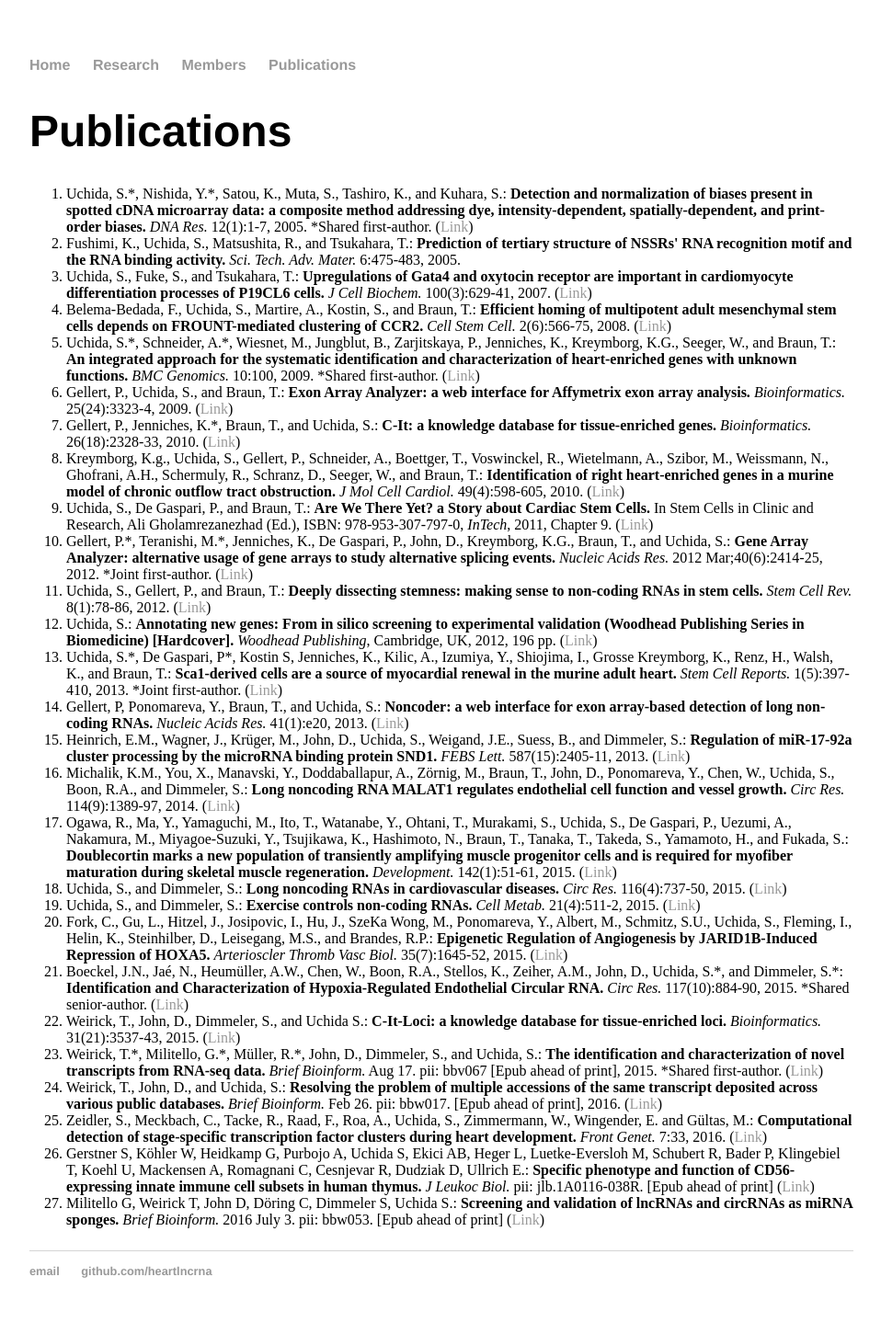
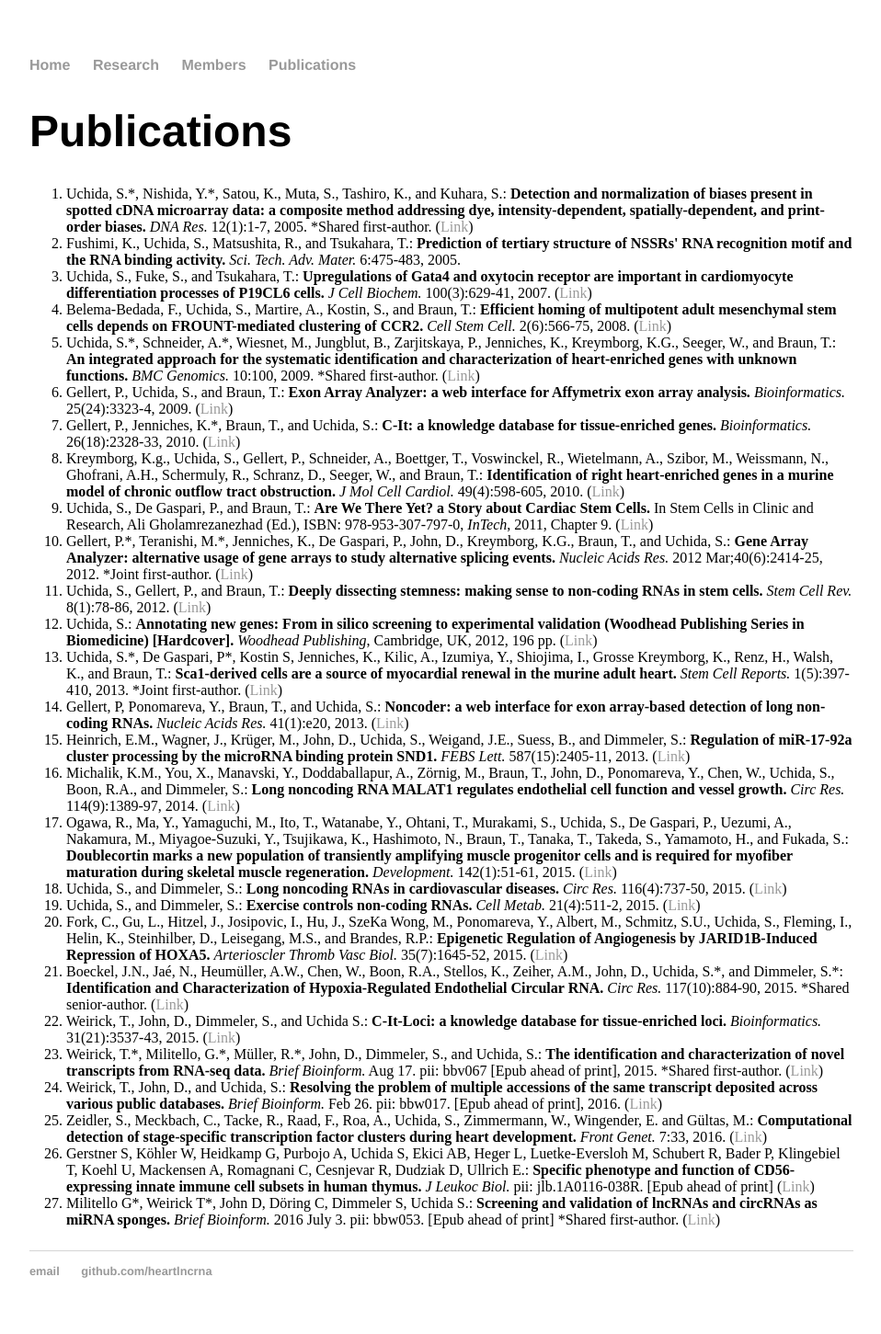
Before and after one commit to heartlncrna/heartlncrna.github.io, a Jekyll site: the page publications/pub_list.html, which Jekyll copies as it is, in a window 1280 px wide. Shown: the whole page at 92% size, without its empty margins (160-1118 px from the left). Built offline with Jekyll 4.4.1, drawn with Linux system fonts in a browser that asks for light colours.

Commit message:
Update pub_list.html

```diff
--- a/publications/pub_list.html
+++ b/publications/pub_list.html
@@ -52,7 +52,7 @@
 				<li>Weirick, T., John, D., and Uchida, S.: <b>Resolving the problem of multiple accessions of the same transcript deposited across various public databases.</b> <i>Brief Bioinform.</i> Feb 26. pii: bbw017. [Epub ahead of print], 2016. (<a href="http://bib.oxfordjournals.org/content/early/2016/02/20/bib.bbw017.abstract"><span class="ptHyperlink">Link</span></a>)</li>
 				<li>Zeidler, S., Meckbach, C., Tacke, R., Raad, F., Roa, A., Uchida, S., Zimmermann, W., Wingender, E. and Gültas, M.: <b>Computational detection of stage-specific transcription factor clusters during heart development.</b> <i>Front Genet.</i> 7:33, 2016. (<a href="http://journal.frontiersin.org/article/10.3389/fgene.2016.00033/full"><span class="ptHyperlink">Link</span></a>)</li>
 				<li>Gerstner S, Köhler W, Heidkamp G, Purbojo A, Uchida S, Ekici AB, Heger L, Luetke-Eversloh M, Schubert R, Bader P, Klingebiel T, Koehl U, Mackensen A, Romagnani C, Cesnjevar R, Dudziak D, Ullrich E.: <b>Specific phenotype and function of CD56-expressing innate immune cell subsets in human thymus.</b> <i>J Leukoc Biol.</i> pii: jlb.1A0116-038R. [Epub ahead of print] (<a href="http://www.jleukbio.org/content/early/2016/06/28/jlb.1A0116-038R.abstract"><span class="ptHyperlink">Link</span></a>)</li>
-				<li>Militello G, Weirick T, John D, Döring C, Dimmeler S, Uchida S.: <b>Screening and validation of lncRNAs and circRNAs as miRNA sponges.</b> <i>Brief Bioinform.</i> 2016 July 3. pii: bbw053. [Epub ahead of print] (<a href="http://bib.oxfordjournals.org/content/early/2016/07/02/bib.bbw053.abstract"><span class="ptHyperlink">Link</span></a>)</li>
+				<li>Militello G*, Weirick T*, John D, Döring C, Dimmeler S, Uchida S.: <b>Screening and validation of lncRNAs and circRNAs as miRNA sponges.</b> <i>Brief Bioinform.</i> 2016 July 3. pii: bbw053. [Epub ahead of print] *Shared first-author. (<a href="http://bib.oxfordjournals.org/content/early/2016/07/02/bib.bbw053.abstract"><span class="ptHyperlink">Link</span></a>)</li>
 			</ol>
 			</p>
 </div>
```
